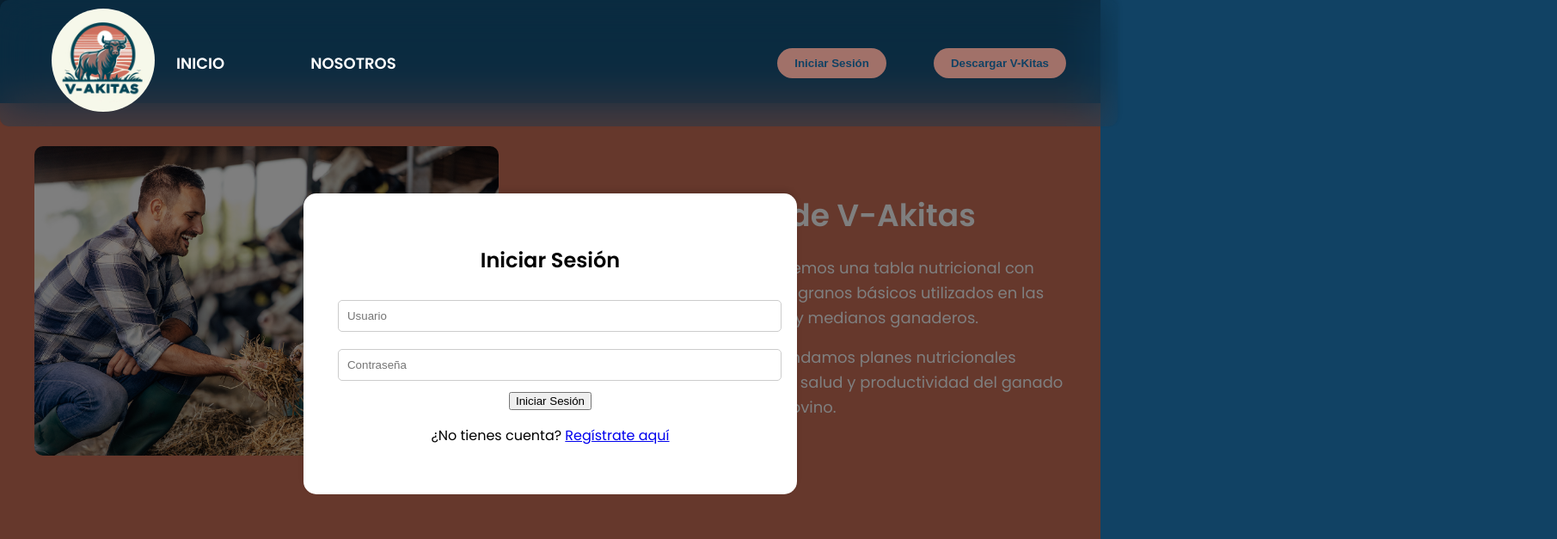
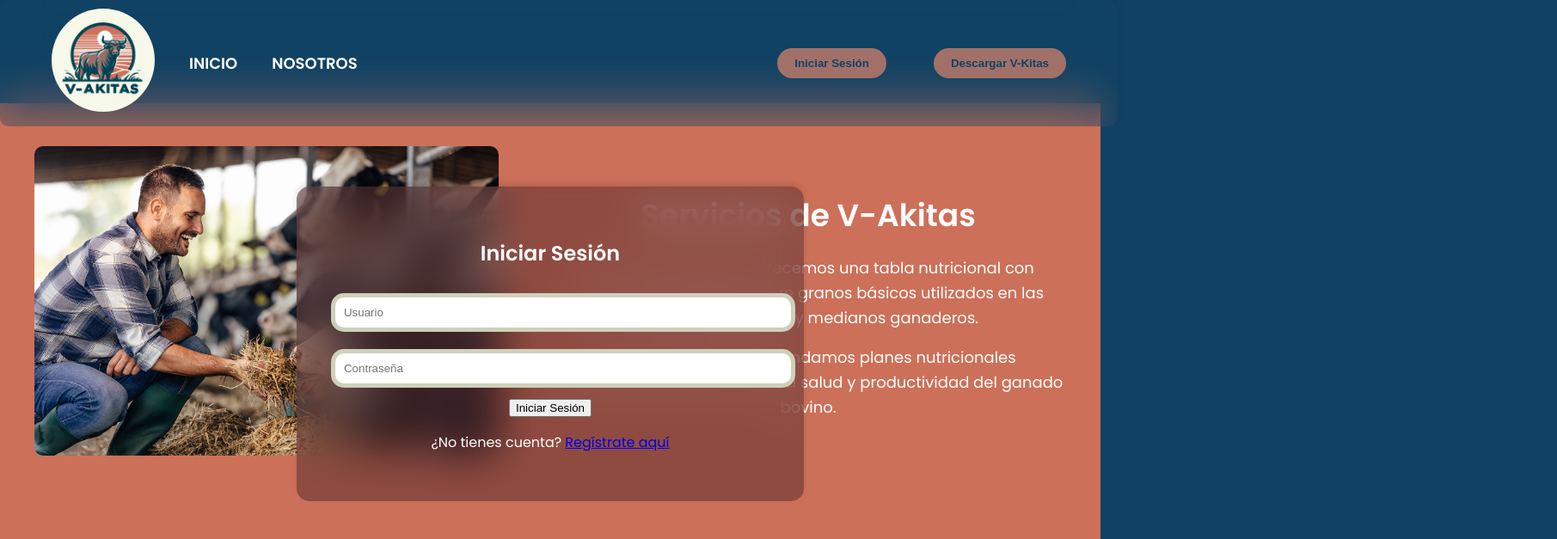
Before and after one commit to Jafet2004/V-akitasweb2, a plain HTML site: page index.html in a window 1280 px wide. Both pictures are taken after a click on the button "Iniciar Sesión". Shown: the top 627 px of the page at 86% size, 1811 px wide, since content can reach past the window. Drawn offline with nearby package versions, Linux system fonts and the light colour scheme.

Commit message:
Otra correcion

```diff
--- a/style.css
+++ b/style.css
@@ -1,4 +1,3 @@
-/* Estilos generales */
 body {
     font-family: 'Poppins', sans-serif;
     margin: 0;
@@ -6,6 +5,7 @@ body {
     background-color: #114264;
     color: #fff;
     overflow-x: hidden;
+
 }
 
 header {
@@ -26,12 +26,12 @@ header {
 nav ul {
     list-style-type: none;
     display: flex;
-    margin: 0;
-    padding: 0;
+    margin: 25px;
+    padding: 20px;
 }
 
 nav ul li {
-    margin: 0 50px;
+    margin: 0 20px;
 }
 
 nav ul li a {
@@ -61,11 +61,11 @@ nav ul li a {
     background-color: #A17169;
     color: #FFFFFF;
     padding: 40px 20px;
-    text-align: center;
+    text-align: left;
     backdrop-filter: blur(50px);
     box-shadow: 0 -4px 6px rgba(0, 0, 0, 0.1);
+
 }
-
 .social-media {
     display: flex;
     justify-content: center;
@@ -76,7 +76,7 @@ nav ul li a {
 .social-media a {
     display: flex;
     align-items: center;
-    margin: 0 500px; /* Espacio entre iconos */
+    margin: 0 20px; /* Espacio entre iconos */
     text-decoration: none;
     color: #114264;
     font-weight: bold;
@@ -102,6 +102,7 @@ nav ul li a {
     border-radius: 25px;
     cursor: pointer;
     font-weight: 600;
+
 }
 
 .login-modal {
@@ -113,25 +114,25 @@ nav ul li a {
     display: flex;
     justify-content: center;
     align-items: center;
-    background-color: rgba(0, 0, 0, 0.5);
+    border-radius: 50px;
 }
 
 .login-content {
-    background-color: #FFFFFF;
-    color: #000;
+    background-color: rgb(83, 39, 40, 0.5);
     padding: 40px;
     border-radius: 15px;
     text-align: center;
     backdrop-filter: blur(25px);
     box-shadow: 0 -4px 6px rgba(0, 0, 0, 0.1);
+
 }
 
 .login-content input {
     width: 100%;
     padding: 10px;
     margin: 10px 0;
-    border-radius: 5px;
-    border: 1px solid #ccc;
+    border-radius: 15px;
+    border: 5px solid #ced0ba;
 }
 
 .panel {
@@ -189,6 +190,6 @@ nav ul li a {
 
 /* Estilos personalizados para el segundo panel (Acerca de) */
 #acerca-de.panel {
-    background-color: #CD7059;
+    background-color: #CD7059; /* Un color distinto para variar */
     color: #FFFFFF; /* Texto oscuro */
 }
```
